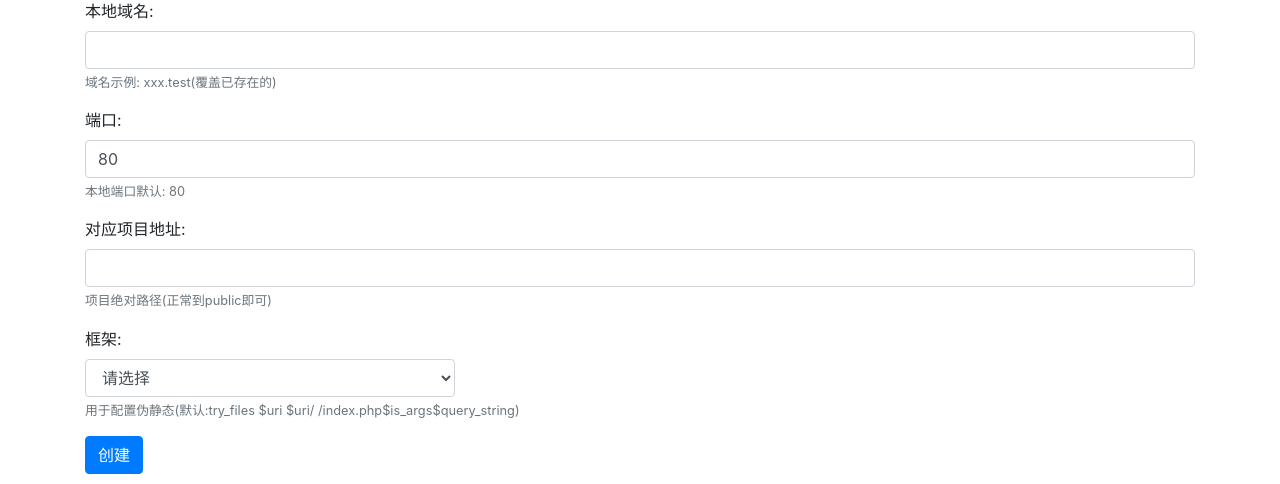
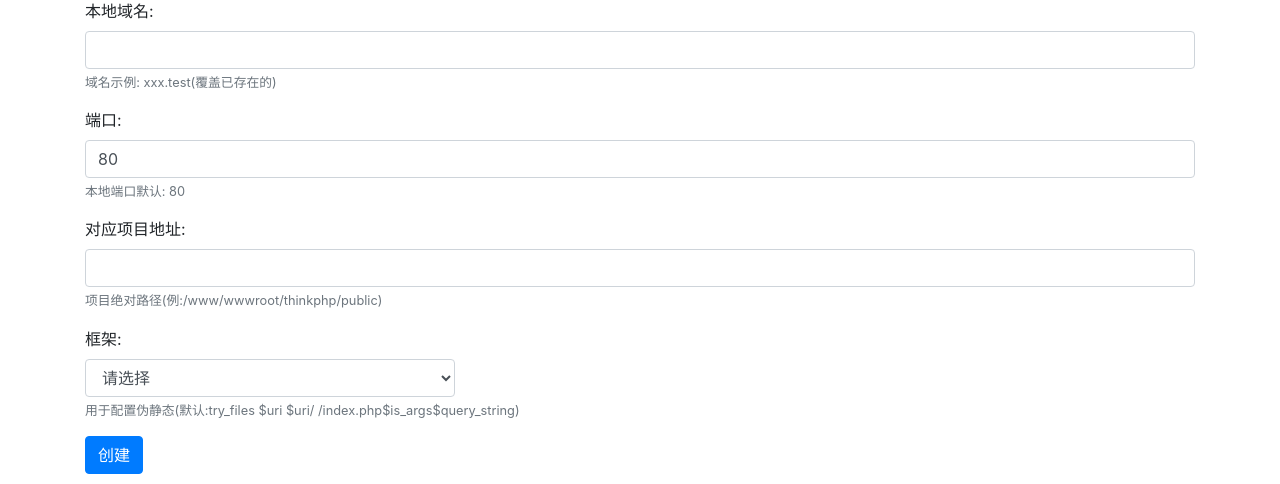
Before and after one commit to webinchu/gii-nginx, a PHP site: page /index.php?status=1 in a window 1280 px wide. Shown: the part 89-573 px from the top of the page. Run offline with PHP 8.4, Linux system fonts and the light colour scheme.

Commit message:
Change readme file

```diff
--- a/index.php
+++ b/index.php
@@ -31,7 +31,7 @@
         <div class="form-group">
             <label>对应项目地址: </label>
             <input type="text" name="dirPath" class="form-control" required id="port" aria-describedby="emailHelp">
-            <small id="fileHelp" class="form-text text-muted">项目绝对路径(正常到public即可)</i></small>
+            <small id="fileHelp" class="form-text text-muted">项目绝对路径(例:/www/wwwroot/thinkphp/public)</i></small>
         </div>
         <div class="form-group">
             <label for="inputState">框架: </label>
```
